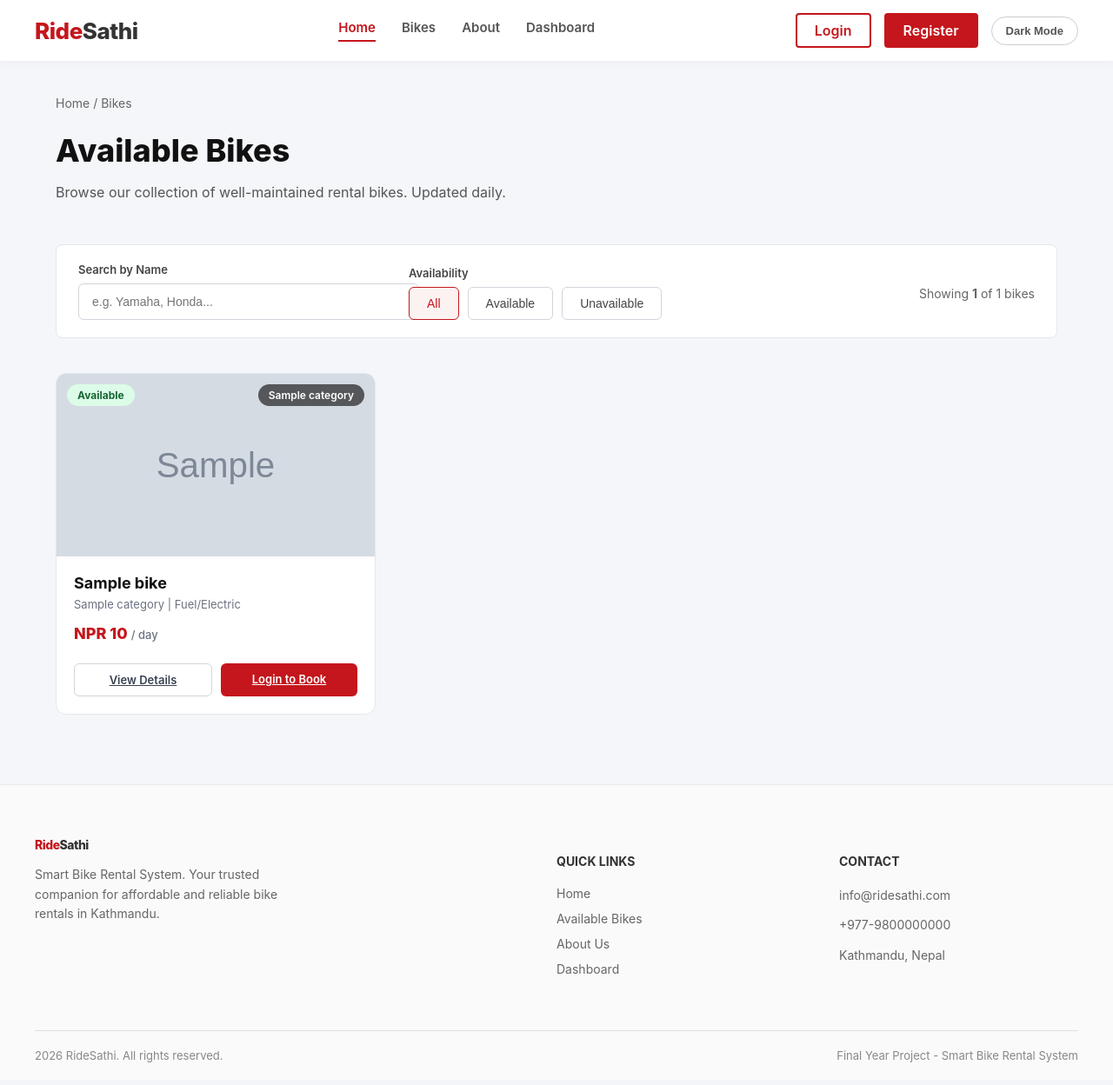
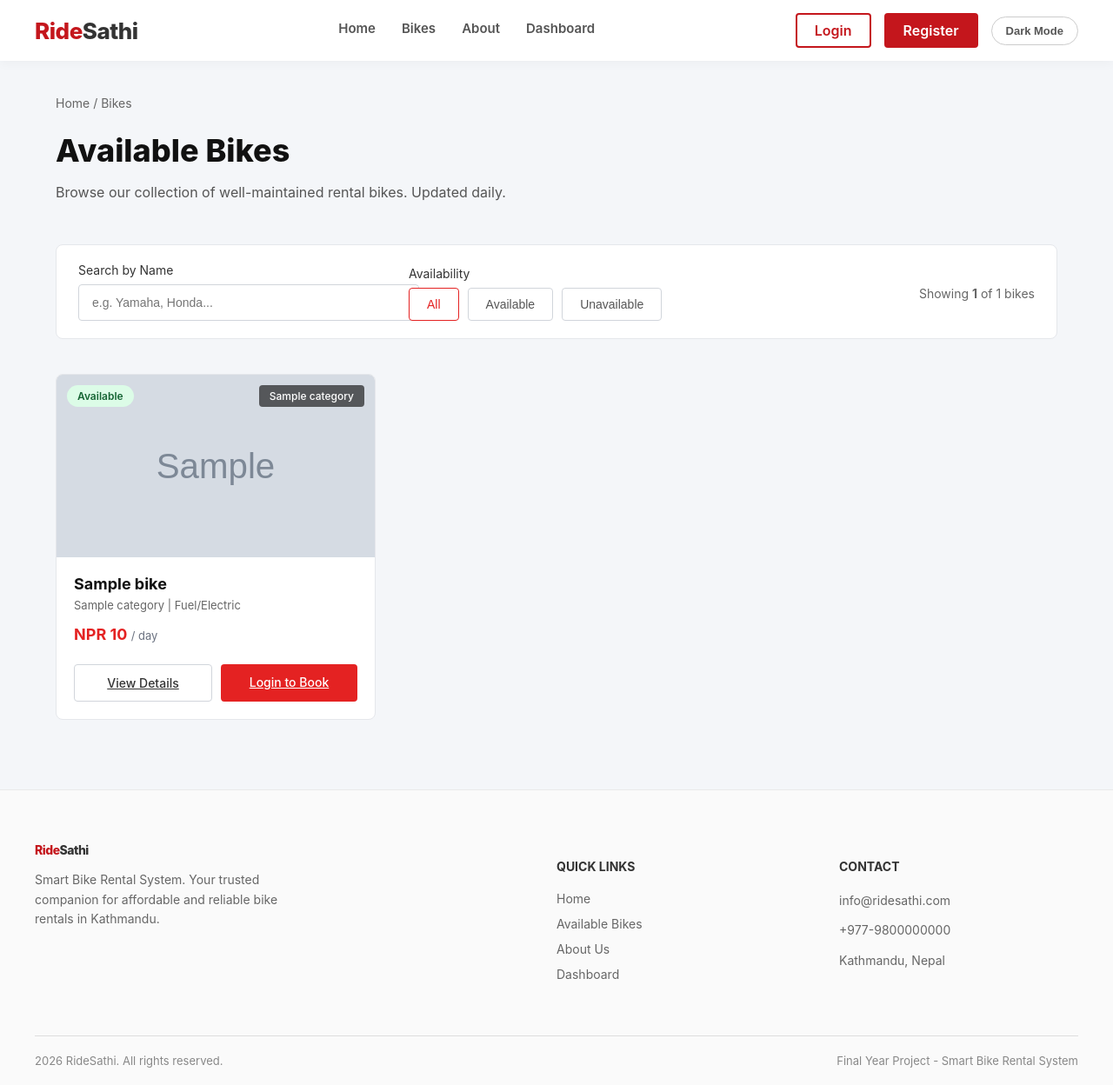
Before and after one commit to AnjilaSunar/Ride_Sathi, a Django app: template ridesathi/templates/accounts/bikes.html in a window 1280 px wide. Shown: the whole page at 87% size. Before the commit the page ends 1222 px from the top, so only its background shows below. Run offline with Django 5.2, Linux system fonts and the light colour scheme; the template is opened without the code that fills it: most values are stand-ins (such as "Sample title", 1, 10 or a date in 2020); grey boxes marked "Sample" are stand-in pictures.

Commit message:
bikes page edit

```diff
--- a/ridesathi/templates/accounts/base.html
+++ b/ridesathi/templates/accounts/base.html
@@ -16,14 +16,12 @@
         <div class="logo">
             <a href="/"><span class="logo-red">Ride</span><span class="logo-dark">Sathi</span></a>
         </div>
-
         <nav class="nav-center">
-            <a href="{% url 'home' %}" class="active">Home</a>
-            <a href="{% url 'bikes' %}">Bikes</a>
-            <a href="{% url 'about' %}">About</a>
+            <a href="{% url 'home' %}" class="{% if request.resolver_match.url_name == 'home' %}active{% endif %}">Home</a>
+            <a href="{% url 'bikes' %}" class="{% if request.resolver_match.url_name == 'bikes' %}active{% endif %}">Bikes</a>
+            <a href="{% url 'about' %}" class="{% if request.resolver_match.url_name == 'about' %}active{% endif %}">About</a>
             <a href="#">Dashboard</a>
         </nav>
-
         <div class="nav-right">
             {% if request.session.user_id %}
                 <span class="nav-user">{{ request.session.username }}</span>
--- a/ridesathi/templates/accounts/bikes.html
+++ b/ridesathi/templates/accounts/bikes.html
@@ -9,7 +9,7 @@
     .bikes-page-header { background-color: #f4f6f9; padding: 40px 5% 20px 5%; }
     .breadcrumb { font-size: 14px; color: #666; margin-bottom: 15px; }
     .bikes-title { font-size: 36px; font-weight: 800; color: #111; margin-bottom: 10px; }
-    .bikes-subtitle { color: #555; font-size: 16px; margin-bottom: 30px; }
+    .bikes-subtitle { color: #555; margin-bottom: 30px; font-size: 16px; }
 
     .filter-bar {
         background: #fff; border: 1px solid #e5e7eb; border-radius: 8px;
@@ -17,13 +17,13 @@
         display: flex; justify-content: space-between; align-items: flex-end; flex-wrap: wrap; gap: 20px;
     }
     .filter-group { display: flex; flex-direction: column; gap: 8px; flex: 1; min-width: 250px; }
-    .filter-label { font-size: 13px; font-weight: 600; color: #444; }
-    .search-input { width: 100%; padding: 12px 15px; border: 1px solid #d1d5db; border-radius: 6px; font-size: 14px; outline: none; transition: border-color 0.2s; }
-    .search-input:focus { border-color: #c4161c; }
+    .filter-label { font-size: 14px; color: #333; }
+    .search-input { width: 100%; padding: 12px 15px; border: 1px solid #d1d5db; border-radius: 4px; font-size: 14px; outline: none; }
+    .search-input:focus { border-color: #e42222; }
 
     .filter-toggles { display: flex; gap: 10px; align-items: center; }
-    .toggle-btn { padding: 10px 20px; border: 1px solid #d1d5db; background: #fff; color: #444; border-radius: 6px; font-size: 14px; cursor: pointer; font-weight: 500; transition: all 0.2s; }
-    .toggle-btn.active { border-color: #c4161c; color: #c4161c; background: #fdf2f2; }
+    .toggle-btn { padding: 10px 20px; border: 1px solid #d1d5db; background: #fff; color: #555; border-radius: 4px; font-size: 14px; cursor: pointer; }
+    .toggle-btn.active { border-color: #e42222; color: #e42222; background: #fff; }
 
     .bikes-count { font-size: 14px; color: #666; margin-left: auto; align-self: center; }
 
@@ -33,33 +33,29 @@
     }
 
     .bike-card-figma {
-        background: #fff; border: 1px solid #e5e7eb; border-radius: 12px; overflow: hidden;
-        display: flex; flex-direction: column; transition: transform 0.2s, box-shadow 0.2s;
+        background: #fff; border: 1px solid #e5e7eb; border-radius: 8px; overflow: hidden;
+        display: flex; flex-direction: column;
     }
-    .bike-card-figma:hover { transform: translateY(-4px); box-shadow: 0 12px 24px rgba(0,0,0,0.06); }
 
     .bike-img-container { height: 210px; position: relative; background: #eee; }
     .bike-img-container img { width: 100%; height: 100%; object-fit: cover; }
 
-    .badge-status { position: absolute; top: 12px; left: 12px; padding: 5px 12px; border-radius: 20px; font-size: 12px; font-weight: 700; }
+    .badge-status { position: absolute; top: 12px; left: 12px; padding: 5px 12px; border-radius: 20px; font-size: 12px; font-weight: 600; }
     .badge-status.available { background: #dcfce7; color: #166534; }
     .badge-status.unavailable { background: #fee2e2; color: #991b1b; }
 
-    .badge-category { position: absolute; top: 12px; right: 12px; padding: 5px 12px; background: rgba(0,0,0,0.6); color: #fff; border-radius: 20px; font-size: 12px; font-weight: 600; }
+    .badge-category { position: absolute; top: 12px; right: 12px; padding: 5px 12px; background: rgba(0,0,0,0.6); color: #fff; border-radius: 4px; font-size: 12px; font-weight: 500; }
 
     .bike-card-body { padding: 20px; display: flex; flex-direction: column; flex-grow: 1; }
     .bike-name { font-size: 18px; font-weight: 700; color: #111; margin: 0 0 6px 0; }
-    .bike-meta { font-size: 13px; color: #6b7280; margin: 0 0 15px 0; }
+    .bike-meta { font-size: 13px; color: #666; margin: 0 0 15px 0; }
 
-    .bike-price-figma { font-size: 18px; font-weight: 800; color: #c4161c; margin: 0 0 24px 0; }
-    .bike-price-figma span { font-size: 13px; color: #6b7280; font-weight: 500; }
+    .bike-price-figma { font-size: 18px; font-weight: 700; color: #e42222; margin: 0 0 24px 0; }
+    .bike-price-figma span { font-size: 13px; color: #6b7280; font-weight: 400; }
 
     .bike-actions { display: flex; gap: 10px; margin-top: auto; }
-    .btn-details { flex: 1; text-align: center; padding: 10px; border: 1px solid #d1d5db; border-radius: 6px; color: #374151; font-weight: 600; font-size: 13px; background: #fff;  transition: background 0.2s; }
-    .btn-details:hover { background: #f9fafb; color: #111; border-color: #9ca3af; }
-
-    .btn-book-now { flex: 1; text-align: center; padding: 10px; border: none; border-radius: 6px; background: #c4161c; color: #fff; font-weight: 600; font-size: 13px; transition: background 0.2s; }
-    .btn-book-now:hover { background: #a01217; color: #fff; }
+    .btn-details { flex: 1; text-align: center; padding: 12px; border: 1px solid #d1d5db; border-radius: 4px; color: #333; font-weight: 500; font-size: 14px; background: #fff; }
+    .btn-book-now { flex: 1; text-align: center; padding: 12px; border: none; border-radius: 4px; background: #e42222; color: #fff; font-weight: 500; font-size: 14px; }
     .btn-book-now.disabled { background: #9ca3af; pointer-events: none; }
 </style>
 
```
